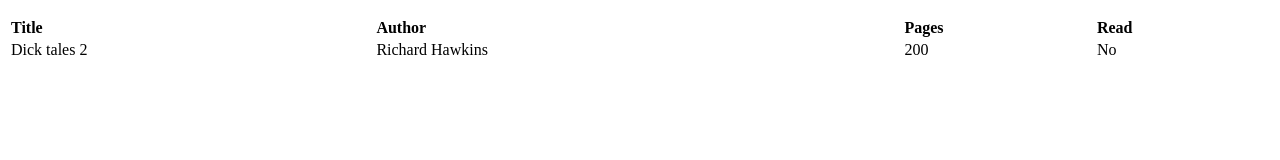
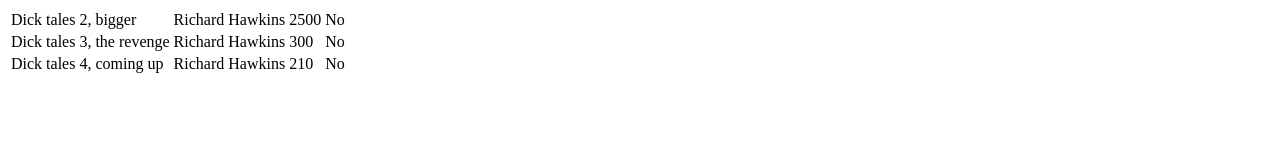
Before and after one commit to heyslevin/library, a plain HTML site: page index.html in a window 1280 px wide. Drawn offline with Linux system fonts and the light colour scheme.

Commit message:
myLibrary creates table correctly

```diff
--- a/index.html
+++ b/index.html
@@ -9,8 +9,9 @@
 	</head>
 
 	<body>
+		<table class="table">
+		</table>
 
-		<p class="world"> Hello World 2 </p>
 
 
 	<script src="script.js"></script>
--- a/script.js
+++ b/script.js
@@ -5,49 +5,31 @@ function Book(title,author,pages,read) {
 	this.author = author
 	this.pages = pages
 	this.read = read
-	this.info = `${this.title} by ${this.author}, ${this.pages} pages, ${this.read}`
-
 	myLibrary.push(this)
-
-	console.log(this)
-}
-
-Book.prototype.sayName = function() {
-	console.log(this)
 }
 
 function addBookToLibrary() {
 
 }
 
-book1 = new Book("Dick tales 2","Richard Hawkins",200,"No")
+let table = document.querySelector(".table");
 
-myrender = "<p>Hello there<p>"
+book1 = new Book("Dick tales 2, bigger","Richard Hawkins",2500,"No")
+book2 = new Book("Dick tales 3, the revenge","Richard Hawkins",300,"No")
+book3 = new Book("Dick tales 4, coming up","Richard Hawkins",210,"No")
+
+myLibrary.forEach(function(e) {
+	table.innerHTML += `<tr><td>${e.title}</td>
+							<td>${e.author}</td>
+							<td>${e.pages}</td>
+							<td>${e.read}</td>
+						</tr>
+						`
+});
 
 
 // Selector
-const world = document.querySelector(".world");
 
 // HTML Template
-const html = `<table style="width:100%">
-			<tr>
-				<th>Title</th>
-				<th>Author</th>
-				<th>Pages</th>
-				<th>Read</th>
-			</tr>
-			<tr>
-				<td>${book1.title}</td>
-				<td>${book1.author}</td>
-				<td>${book1.pages}</td>
-				<td>${book1.read}</td>
-			</ul>
-			`
-
 
 // Render function
-function render(template,selector) {
-	world.innerHTML = html;
-}
-
-render()
```
